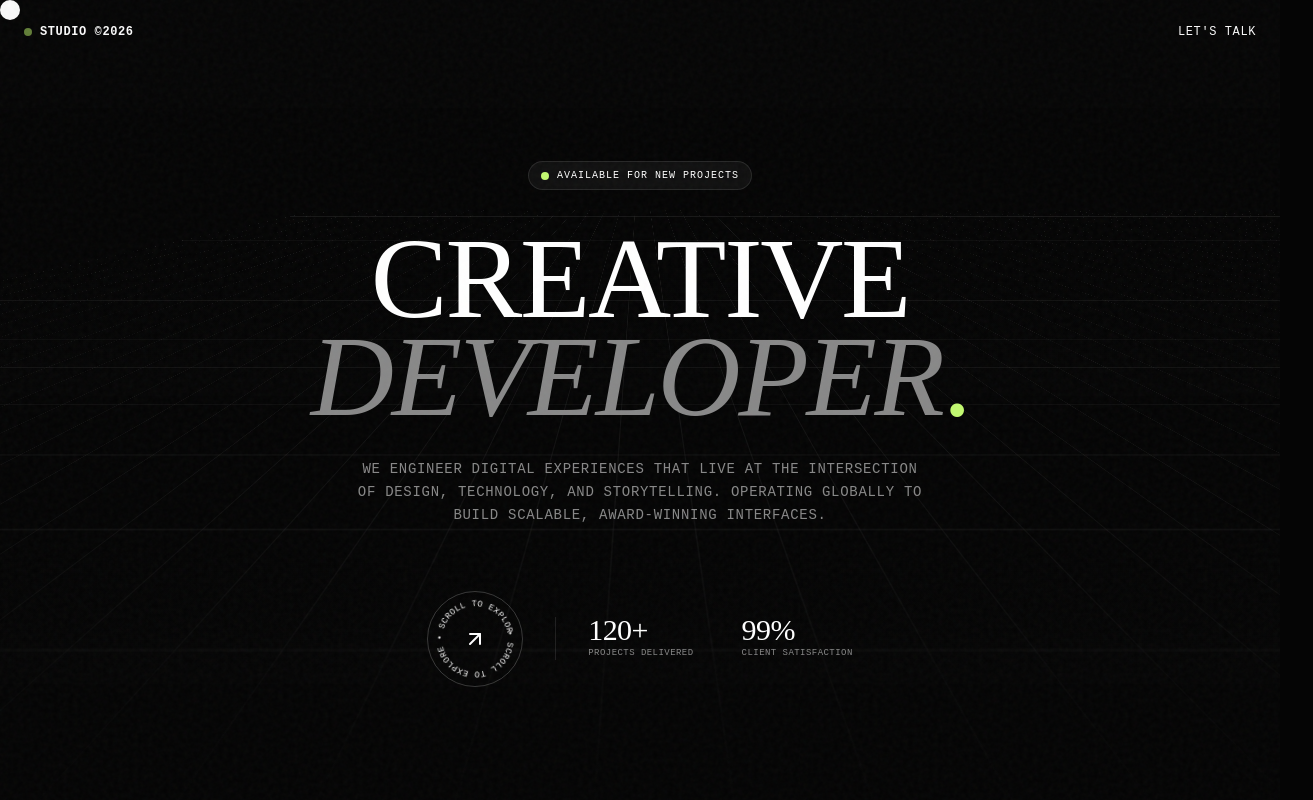
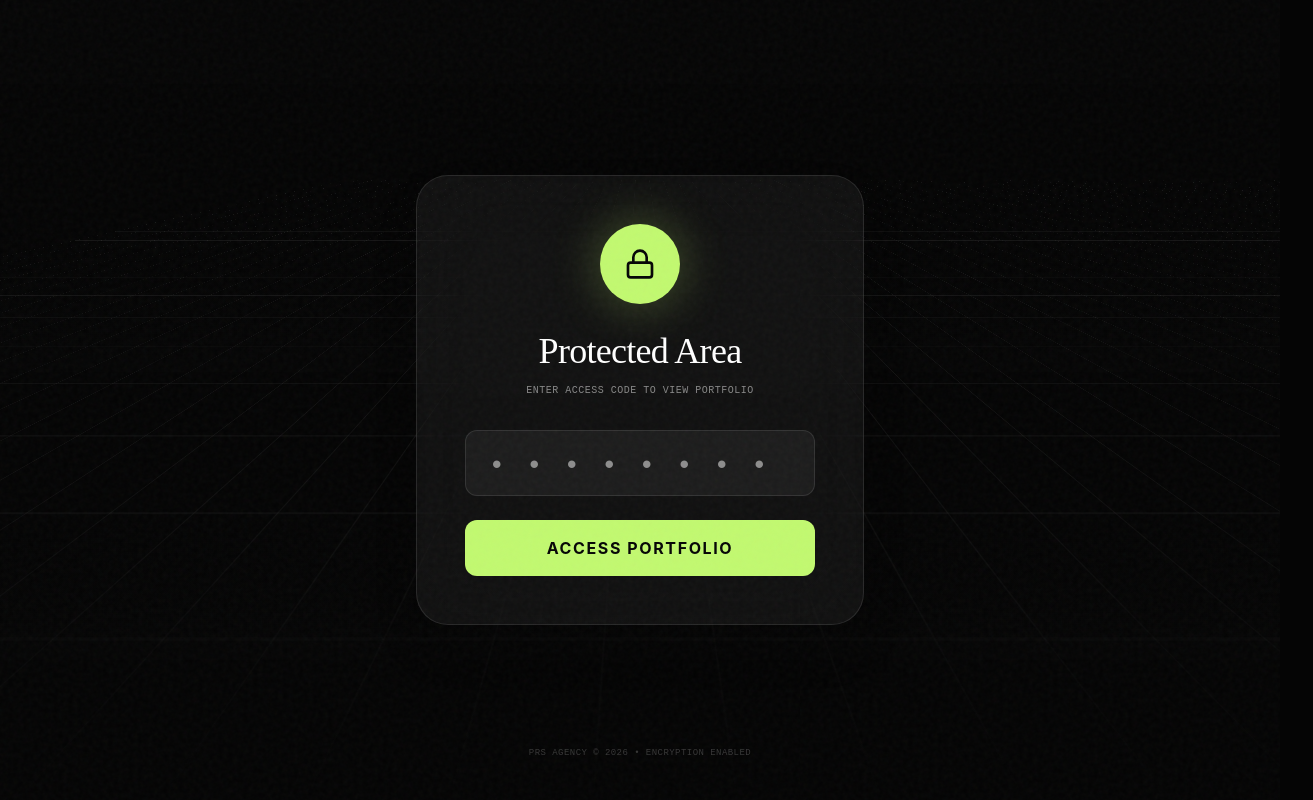
Before and after one commit to parthsharma17prs/projects-portfolio, a React (Vite) app: page / in a window 1280 px wide. Shown: the top 800 px of the page, 1313 px wide, since content can reach past the window. Built offline with nearby package versions, Linux system fonts and the light colour scheme.

Commit message:
feat: add access code protection and copy prevention

```diff
--- a/src/App.jsx
+++ b/src/App.jsx
@@ -123,10 +123,87 @@ const ProjectRow = ({ project, index }) => {
 };
 
 function App() {
+  const [isLocked, setIsLocked] = useState(true);
+  const [password, setPassword] = useState('');
+  const [error, setError] = useState(false);
+
+  useEffect(() => {
+    // Disable right-click
+    const handleContextMenu = (e) => e.preventDefault();
+    // Disable common dev tools shortcuts
+    const handleKeyDown = (e) => {
+      if (e.keyCode === 123) e.preventDefault(); // F12
+      if (e.ctrlKey && e.shiftKey && (e.keyCode === 73 || e.keyCode === 74 || e.keyCode === 67)) e.preventDefault(); // Ctrl+Shift+I/J/C
+      if (e.metaKey && e.altKey && (e.keyCode === 73 || e.keyCode === 74 || e.keyCode === 67)) e.preventDefault(); // Cmd+Opt+I/J/C
+      if ((e.ctrlKey || e.metaKey) && e.keyCode === 85) e.preventDefault(); // Ctrl+U (View Source)
+    };
+
+    document.addEventListener('contextmenu', handleContextMenu);
+    document.addEventListener('keydown', handleKeyDown);
+    return () => {
+      document.removeEventListener('contextmenu', handleContextMenu);
+      document.removeEventListener('keydown', handleKeyDown);
+    };
+  }, []);
+
+  const handleUnlock = () => {
+    if (password === 'prs2026') {
+      setIsLocked(false);
+      setError(false);
+    } else {
+      setError(true);
+      setTimeout(() => setError(false), 2000);
+    }
+  };
+
   const techs = ["CREATIVE", "DEVELOPMENT", "STRATEGY", "DESIGN", "MOTION"];
+
+  if (isLocked) {
+    return (
+      <div className="min-h-screen bg-brand-dark flex flex-col items-center justify-center p-6 text-center relative overflow-hidden">
+        <div className="noise-overlay" />
+        <RetroGrid />
+        <motion.div
+          initial={{ opacity: 0, scale: 0.9 }}
+          animate={{ opacity: 1, scale: 1 }}
+          className="relative z-10 w-full max-w-md bg-white/5 backdrop-blur-2xl border border-white/10 p-12 rounded-[2rem] shadow-2xl"
+        >
+          <div className="w-20 h-20 bg-brand-accent rounded-full flex items-center justify-center mx-auto mb-8 shadow-[0_0_50px_rgba(194,249,112,0.3)]">
+            <svg viewBox="0 0 24 24" width="32" height="32" stroke="currentColor" strokeWidth="2" fill="none" strokeLinecap="round" strokeLinejoin="round" className="text-brand-dark"><rect x="3" y="11" width="18" height="11" rx="2" ry="2"></rect><path d="M7 11V7a5 5 0 0 1 10 0v4"></path></svg>
+          </div>
+          <h2 className="display-title text-4xl mb-4">Protected Area</h2>
+          <p className="mono-tag text-[10px] text-brand-gray mb-8">Enter access code to view portfolio</p>
+
+          <div className="relative mb-6">
+            <input
+              type="password"
+              value={password}
+              onChange={(e) => setPassword(e.target.value)}
+              onKeyDown={(e) => e.key === 'Enter' && handleUnlock()}
+              placeholder="••••••••"
+              className={`w-full bg-white/5 border ${error ? 'border-red-500' : 'border-white/10'} rounded-xl px-6 py-4 text-center text-2xl tracking-[1em] focus:outline-none focus:border-brand-accent transition-colors`}
+            />
+            {error && <p className="text-red-500 text-[10px] mt-2 mono-tag uppercase">Incorrect access code</p>}
+          </div>
+
+          <button
+            onClick={handleUnlock}
+            className="w-full bg-brand-accent text-brand-dark py-4 rounded-xl font-bold uppercase tracking-widest hover:scale-[1.02] active:scale-[0.98] transition-transform"
+          >
+            Access Portfolio
+          </button>
+        </motion.div>
+
+        <div className="absolute bottom-10 left-1/2 -translate-x-1/2 mono-tag text-[9px] text-white/20">
+          PRS Agency © 2026 • Encryption Enabled
+        </div>
+      </div>
+    );
+  }
 
   return (
     <div className="min-h-screen bg-brand-dark text-white relative">
+
       <div className="noise-overlay" />
       <CustomCursor />
 
```
